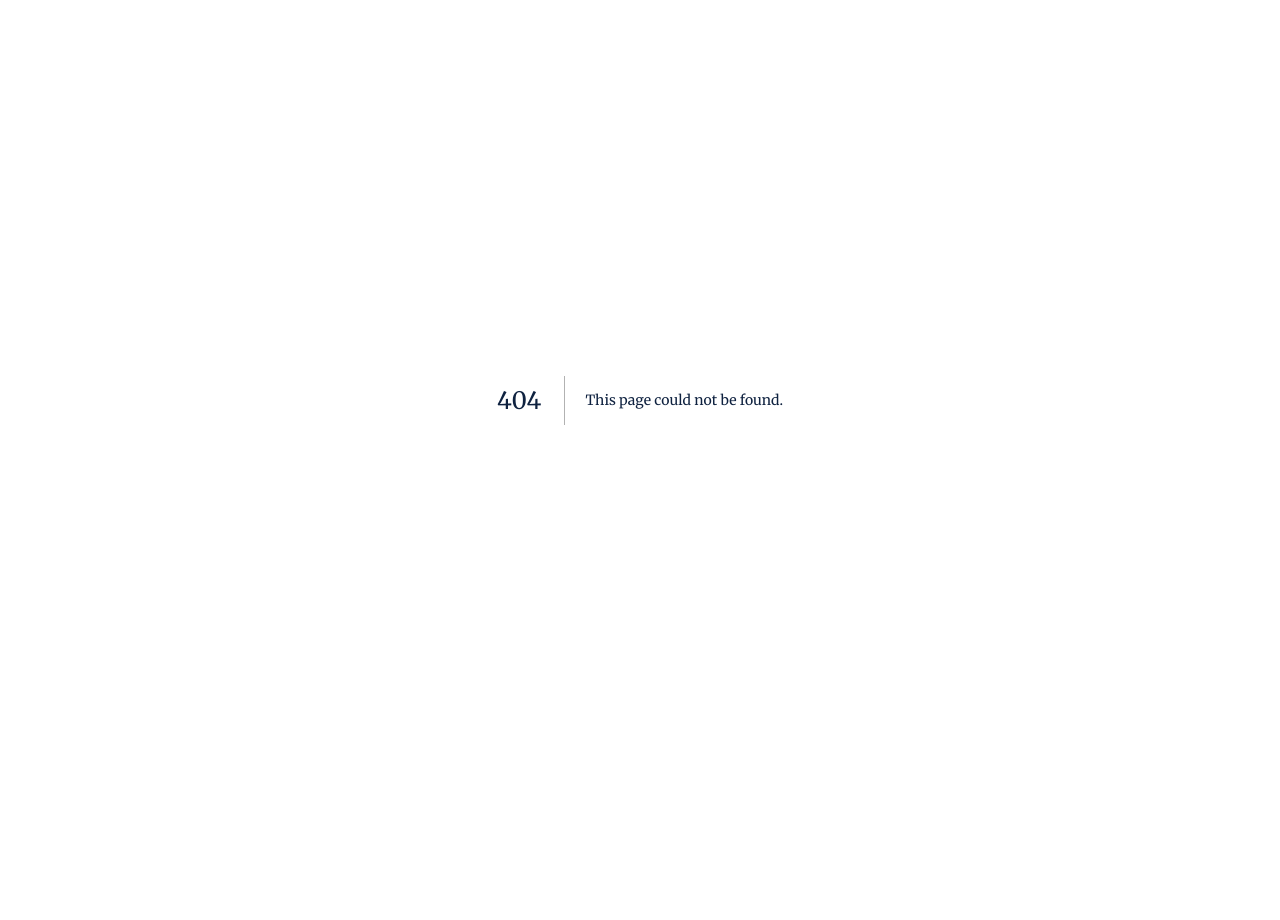
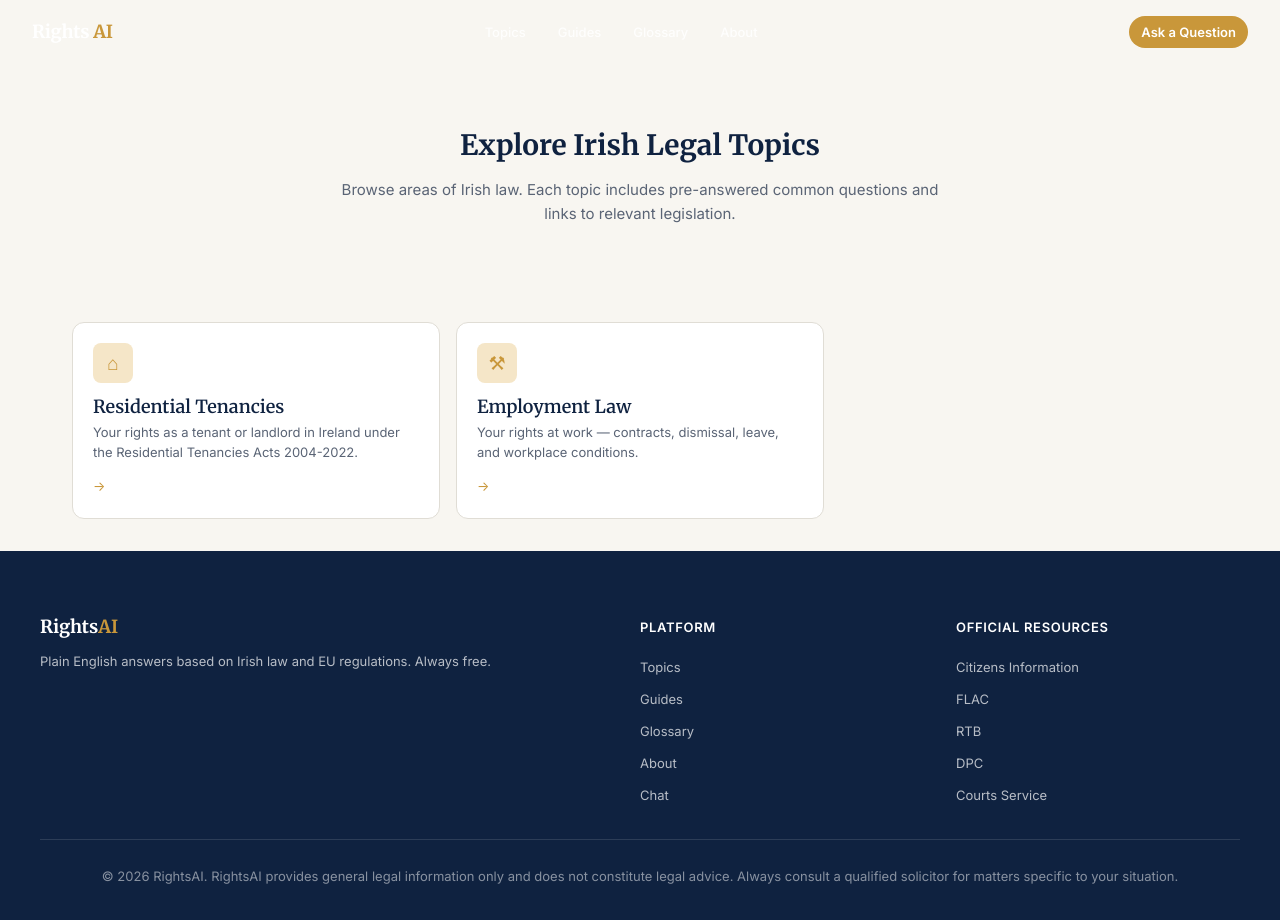
Before and after one commit to AndrianBarbulat/RightsAI, a Next.js app: page /topics in a window 1280 px wide. Before the commit this address had no page. Before the commit the page ends 800 px from the top, so only its background shows below. Built offline with nearby package versions, Linux system fonts and the light colour scheme.

Commit message:
build topic page template with hero legislation and resources sections

```diff
--- /dev/null
+++ b/pages/topics.js
@@ -0,0 +1,23 @@
+import Head from 'next/head';
+import Navbar from '../components/layout/Navbar';
+import Footer from '../components/layout/Footer';
+import TopicGrid from '../components/landing/TopicGrid';
+
+export default function Topics() {
+  return (
+    <>
+      <Head><title>Legal Topics — RightsAI</title></Head>
+      <Navbar />
+      <main style={{ paddingTop: 'var(--navbar-height)' }}>
+        <section style={{ textAlign: 'center', padding: 'var(--space-16) var(--space-8)' }}>
+          <h1 className="text-h1">Explore Irish Legal Topics</h1>
+          <p className="text-body text-secondary" style={{ maxWidth: 600, margin: 'var(--space-4) auto 0' }}>
+            Browse areas of Irish law. Each topic includes pre-answered common questions and links to relevant legislation.
+          </p>
+        </section>
+        <TopicGrid />
+      </main>
+      <Footer />
+    </>
+  );
+}
```
